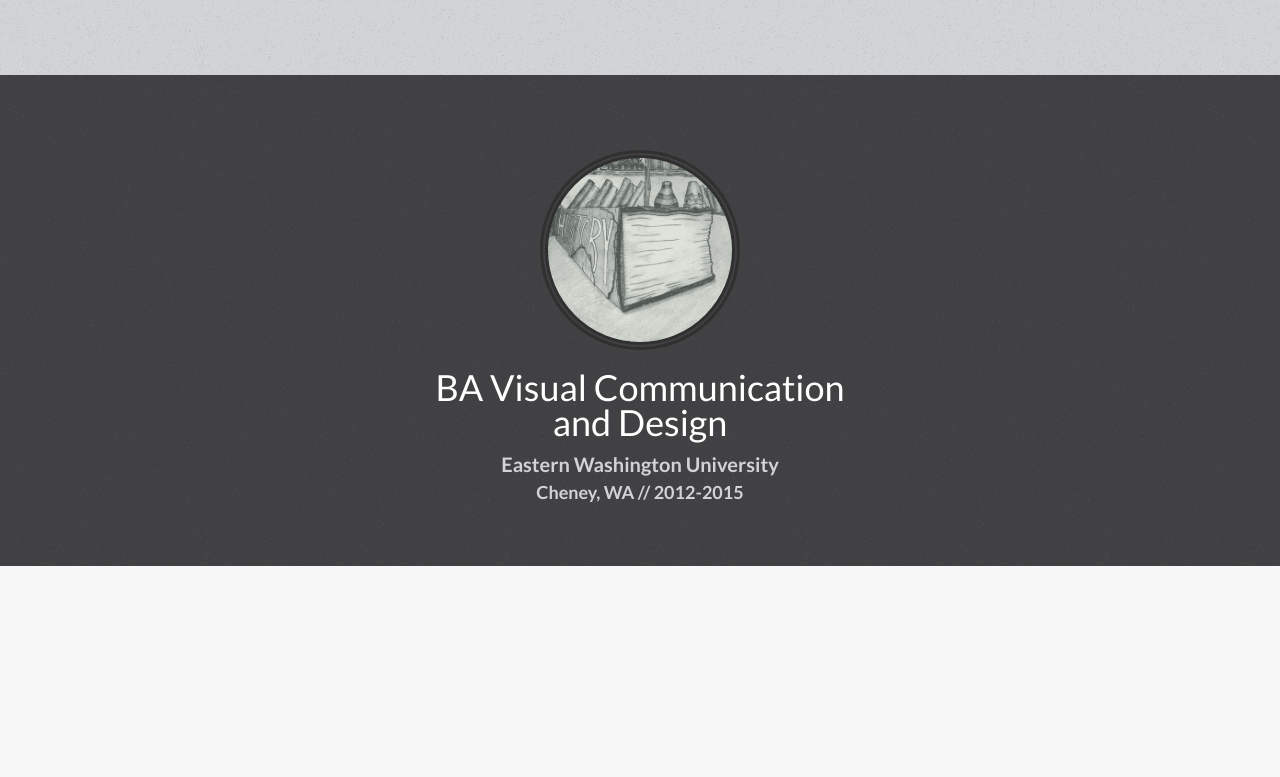
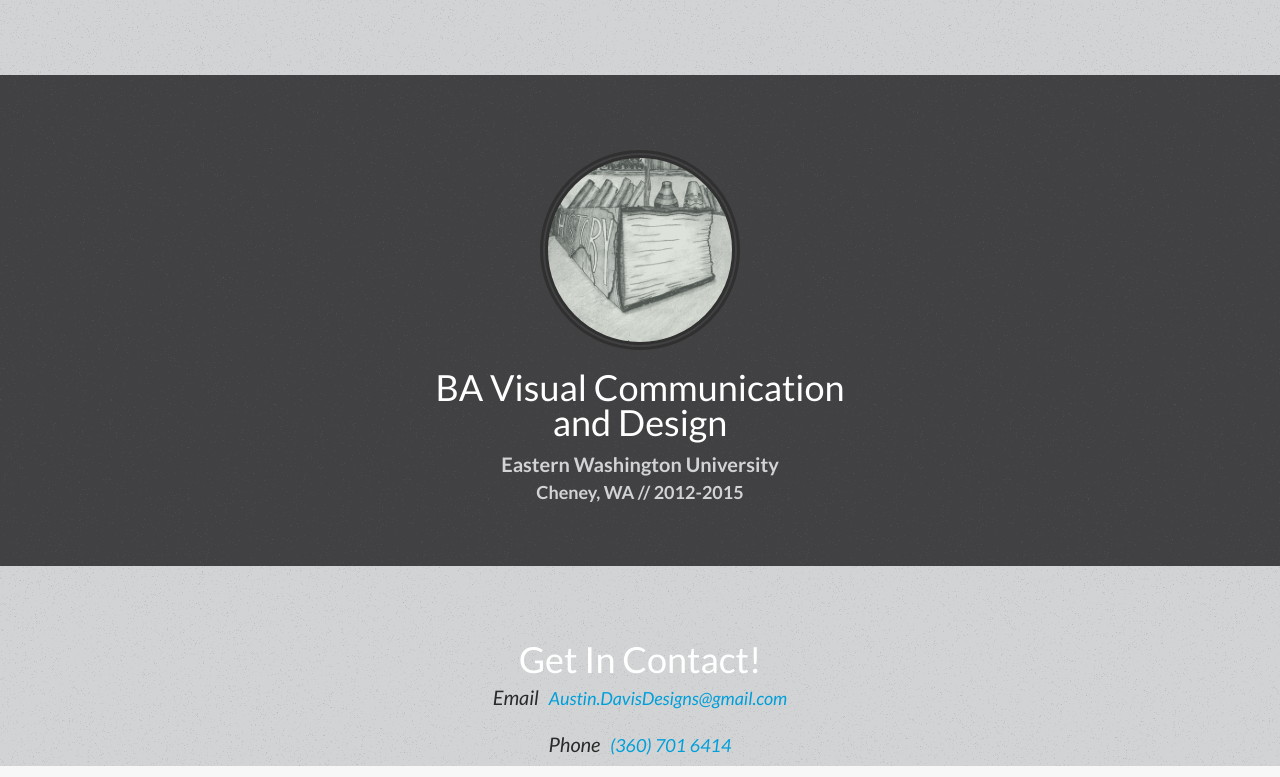
Before and after one commit to DavisAustin/p6-redo, a plain HTML site: page index.html in a window 1280 px wide. Shown: the part 2203-2980 px from the top of the page. Before the commit the page ends 2769 px from the top, so only its background shows below. Drawn offline with Linux system fonts and the light colour scheme.

Commit message:
Contact Info Rough

```diff
--- a/css/styles.css
+++ b/css/styles.css
@@ -372,3 +372,46 @@ EDUCATION
 	line-height: 20px;
 	color: #D1D3D4;
 }
+
+/********************
+CONTACT
+*********************/
+
+.contactBg {
+	background-image: url(../img/grey.png);
+	width: 100%;
+	height: 200px;
+	padding: 50px;
+}
+.contact {
+	width: 43%;
+	margin: 0 auto;
+	text-align: center;
+}
+address p {
+	display: inline-block;
+	font-family: 'Exo' san-serif;
+	font-weight: 500;
+	font-size: 20px;
+	margin-right: 10px;
+}
+address a {
+	font-family: 'Exo' san-serif;
+	font-weight: 500;
+	font-style: italic;
+	font-size: 18px;
+}
+address a:first-child {
+	margin-right: 20px;
+}
+.contact h1 {
+	font-family: 'Exo' san-serif;
+	font-weight: 500;
+	text-align: center;
+	color: white;
+	font-size: 36px;
+	margin-top: 20px;
+}
+.email p {
+	margin: 0 10px 10px 0;
+}
--- a/index.html
+++ b/index.html
@@ -98,7 +98,15 @@
     </div>
   </div>
   <div class="contactBg">
-    <div></div>
+    <div class="contactContainer">
+      <div class="contact">
+        <div><h1>Get In Contact!</h1></div>
+        <address>
+          <p class="email">Email</p><a href="mailto:austin.davisdesigns@gmail.com">Austin.DavisDesigns@gmail.com</a> <br>
+          <p class="phone">Phone</p><a href="tel:360-701-6414">(360) 701 6414</a>
+        </address>
+      </div>
+    </div>
   </div>
 
 
```
